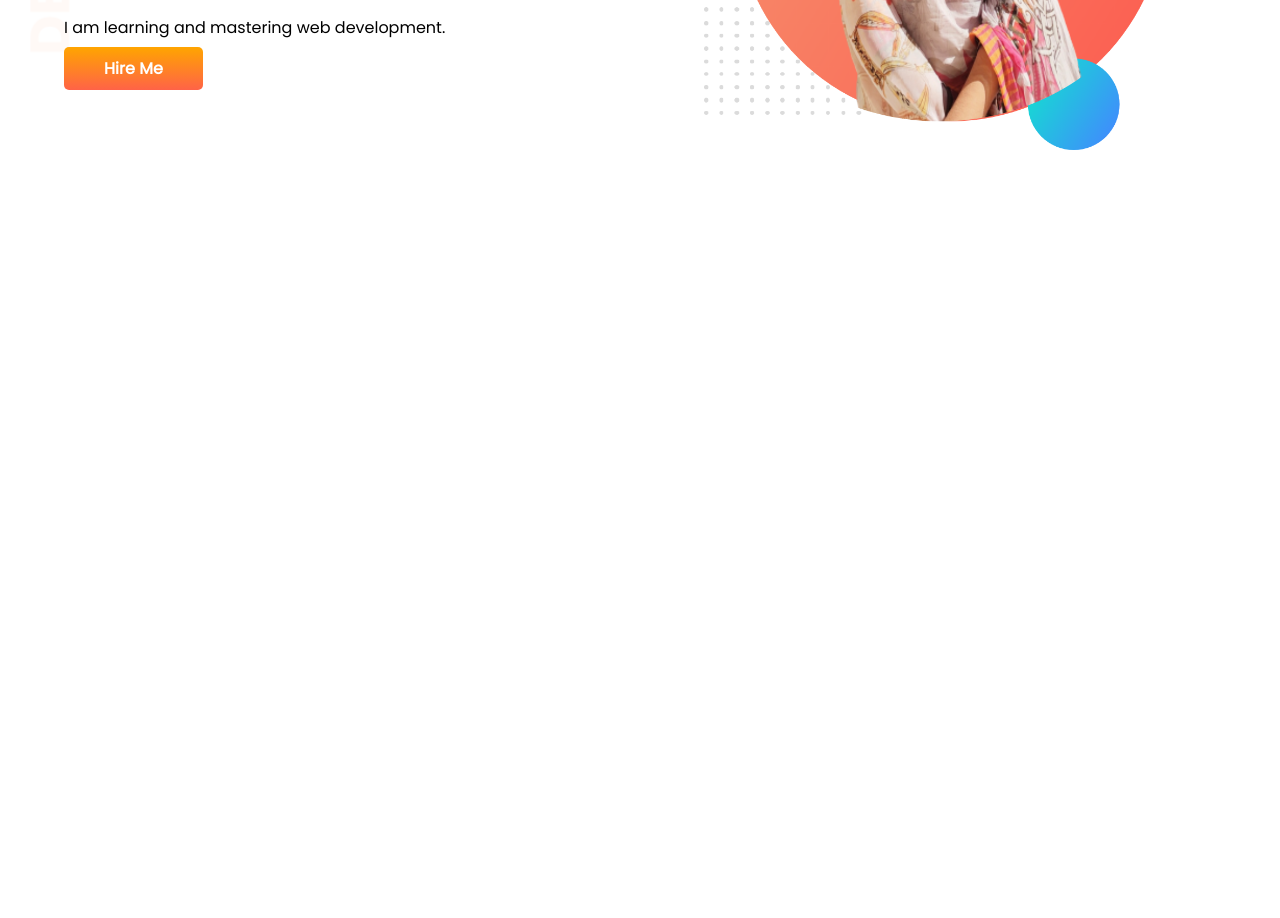
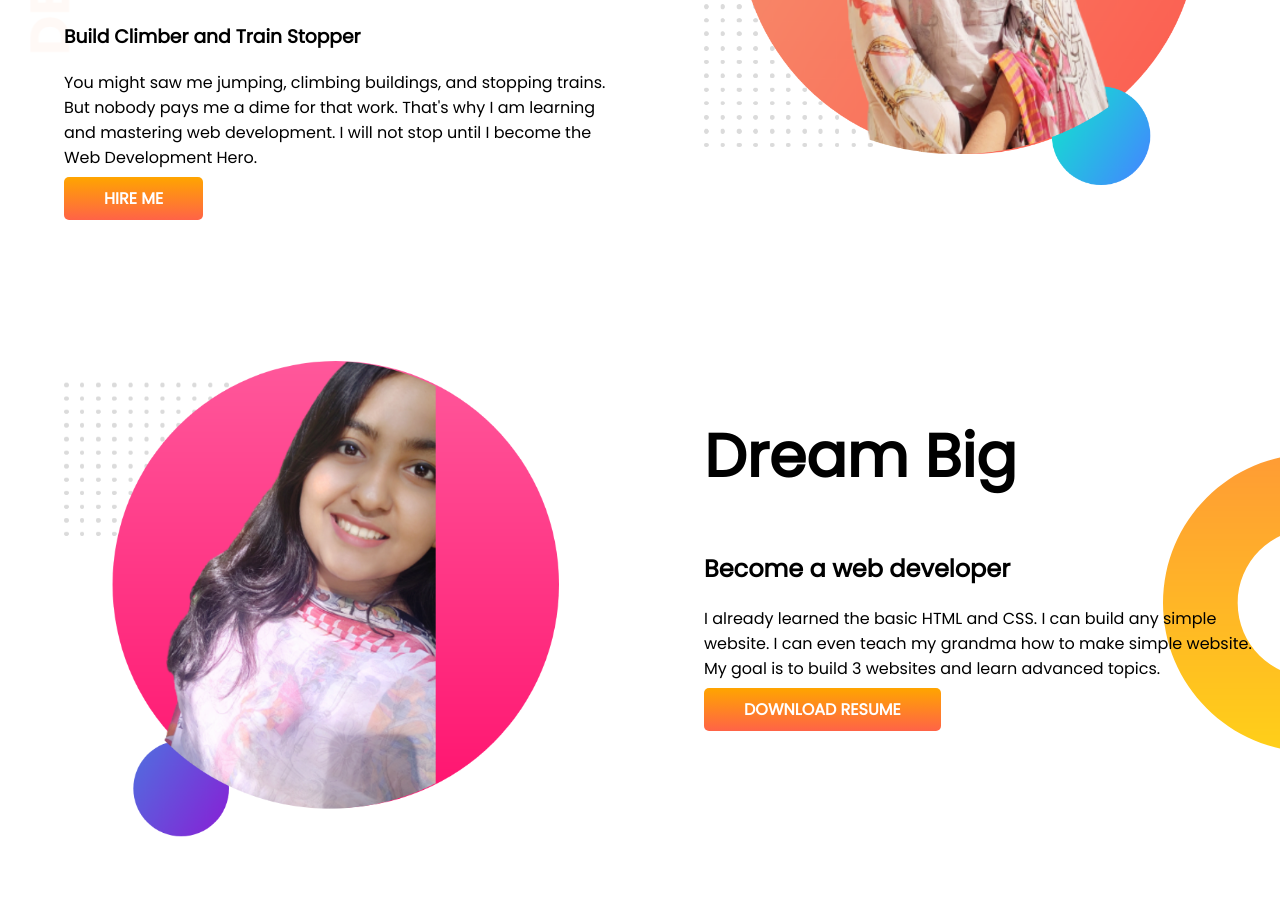
Before and after one commit to kazisabrina/developer-portfolio, a plain HTML site: page index.html in a window 1280 px wide. Shown: the part 307-1225 px from the top of the page. Before the commit the page ends 800 px from the top, so only its background shows below. Drawn offline with Linux system fonts and the light colour scheme.

Commit message:
dream added

```diff
--- a/index.html
+++ b/index.html
@@ -16,16 +16,32 @@
     <section class="top-banner">
         <div class="half-width">
             <h1>Welcome To</h1>
-            <h1>My<span class="orange-text"> Portfolio</span></h1>
-            <h3>Experienced in Frontend Development & Problem Solving</h3>
-            <p>I am learning and mastering web development.</p>
-            <a class="link-button" target="blank" href="https://www.linkedin.com/in/kazi-sabrina-afroze-3166a4154/">Hire
-                Me</a>
+            <h1><span class="orange-text">Peter Parker </span>World</h1>
+            <h3>Build Climber and Train Stopper</h3>
+            <p>You might saw me jumping, climbing buildings, and stopping trains. But nobody pays me a dime for that
+                work. That's why I am learning and mastering web development. I will not stop until I become the Web
+                Development Hero.</p>
+            <a class="link-button" target="_blank"
+                href="https://www.linkedin.com/in/kazi-sabrina-afroze-3166a4154/">HIRE
+                ME</a>
         </div>
         <div class="half-width">
             <img src="/images/pic1.png" alt="">
         </div>
     </section>
+    <section class="dream-big">
+        <div class="half-width">
+            <img src="/images/pic2.png" alt="">
+        </div>
+        <div class="half-width">
+            <h1>Dream Big</h1>
+            <h2>Become a web developer</h2>
+            <p>I already learned the basic HTML and CSS. I can build any simple website. I can even teach my grandma how
+                to make simple website. My goal is to build 3 websites and learn advanced topics.</p>
+            <a class="link-button" target="_blank"
+                href="https://www.linkedin.com/in/kazi-sabrina-afroze-3166a4154/">DOWNLOAD RESUME</a>
+        </div>
+    </section>
 </body>
 
 </html>
--- a/style.css
+++ b/style.css
@@ -3,20 +3,22 @@ body{
     margin: 0%;
 }
 h1{
-    font-size: 50px;
+    font-size: 60px;
 }
 .orange-text{
     color: orange;
 }
 section{
     display: flex;
+    margin-bottom: 150px;
 }
 .half-width{
     width: 50%;
     padding-left: 5%;
+    padding-right: 2%;
 }
 .half-width img{
-    width: 80%;
+    width: 90%;
 }
 .link-button{
     text-decoration: none;
@@ -30,3 +32,8 @@ section{
     background-image: url(images/top-banner.png);
     background-repeat: no-repeat;
 }
+.dream-big{
+    background-image:url(images/dream-bg.png);
+    background-repeat: no-repeat;
+    background-position: right;
+}
```
